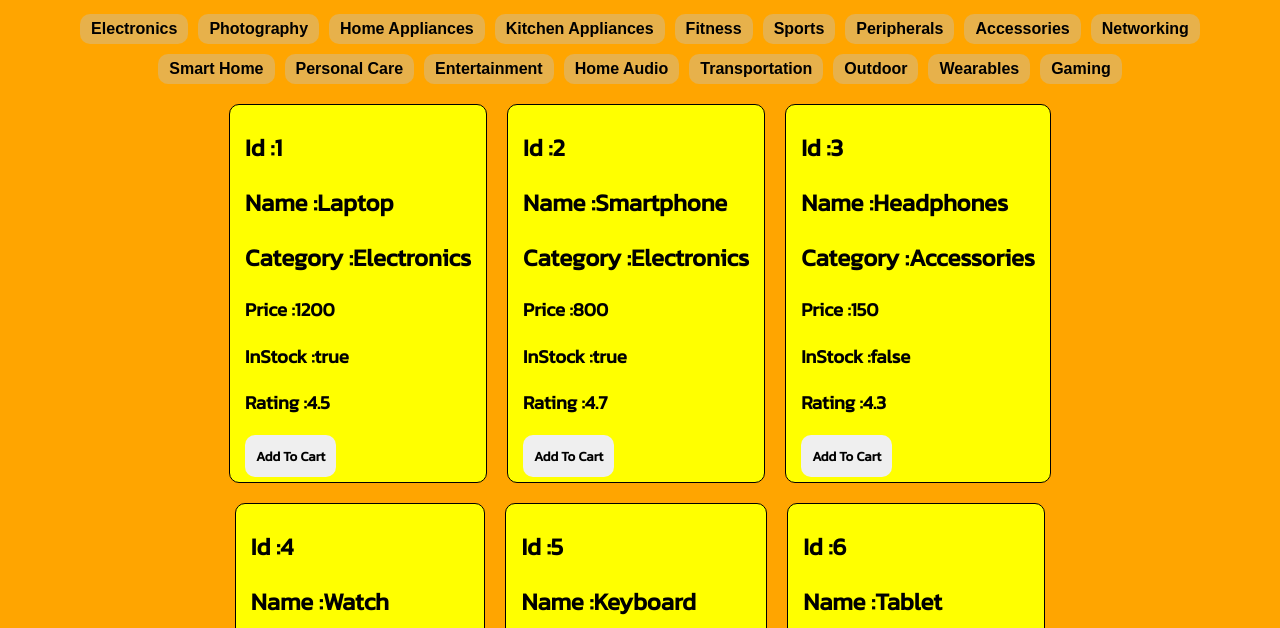
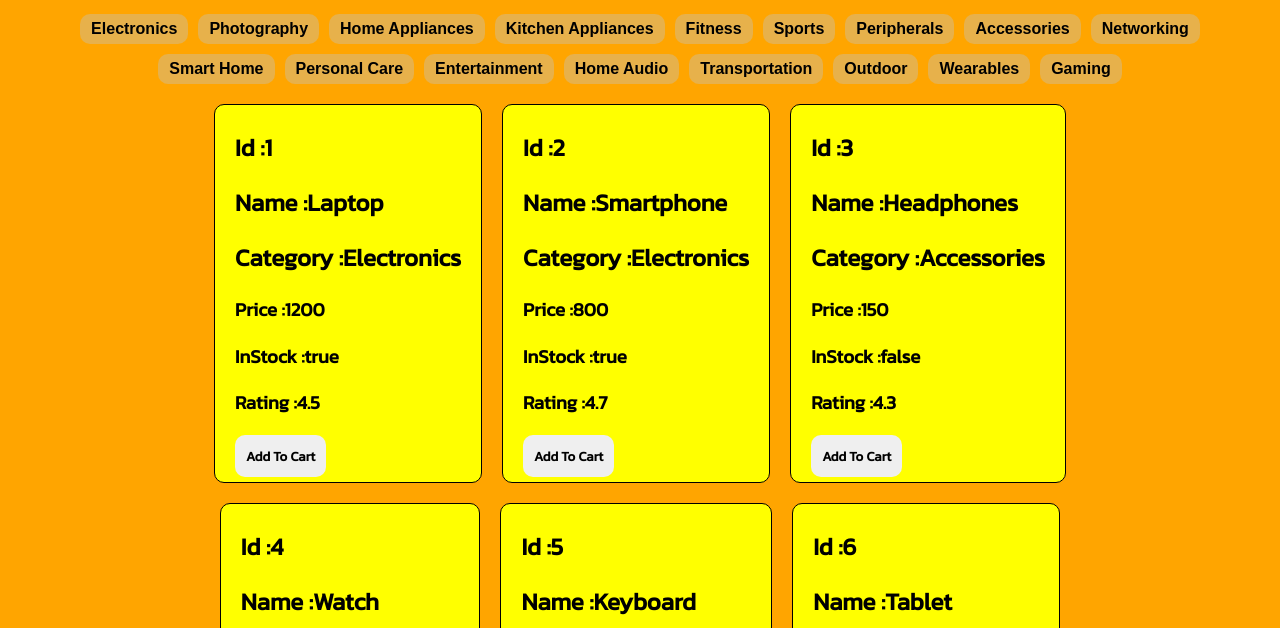
Before and after one commit to maazmateen/Array-Of-Object, a plain HTML site: page index.html in a window 1280 px wide. Shown: the part 172-800 px from the top of the page. Drawn offline with Linux system fonts and the light colour scheme.

Commit message:
project End

```diff
--- a/style.css
+++ b/style.css
@@ -29,7 +29,7 @@ body{
 .card{
     font-family: "Kanit", sans-serif;
     font-weight: 20;
-    padding:  05px 15px;
+    padding:  05px 20px;
     border: 1px solid black;
     border-radius: 10px;
     background-color: yellow;
```
